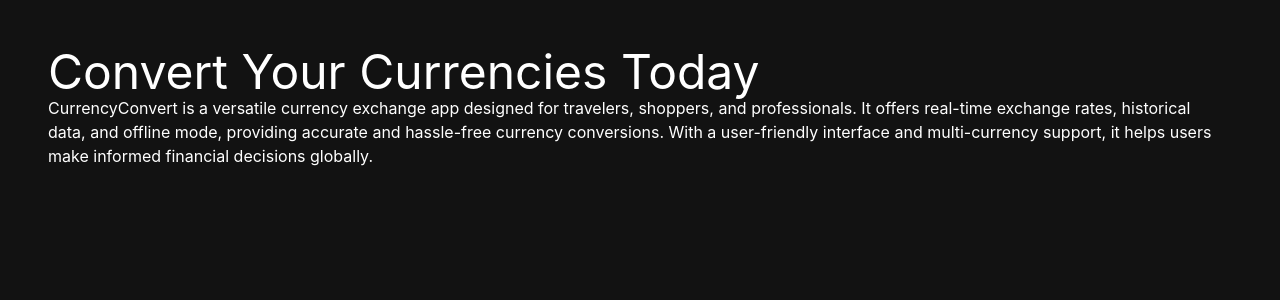
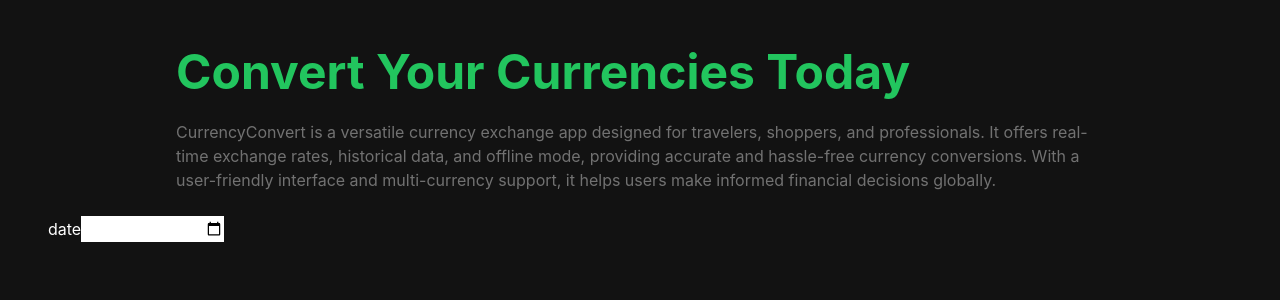
Before and after one commit to Shavidu-Keshan/client, a React (Create React App) app: page / in a window 1280 px wide. Shown: the top 300 px of the page. Built offline with nearby package versions, Linux system fonts and the light colour scheme.

Commit message:
i add date tab

```diff
--- a/src/pages/MainPage.js
+++ b/src/pages/MainPage.js
@@ -2,7 +2,19 @@
 
 export default function MainPage() {
   return <div>
-    <h1 className="text-5xl"> Convert Your Currencies Today</h1>
-    <p>CurrencyConvert is a versatile currency exchange app designed for travelers, shoppers, and professionals. It offers real-time exchange rates, historical data, and offline mode, providing accurate and hassle-free currency conversions. With a user-friendly interface and multi-currency support, it helps users make informed financial decisions globally.</p>
+    <h1 className="lg:mx-32 text-5xl font-bold text-green-500"> Convert Your Currencies Today</h1>
+    <p className=' lg:mx-32 opacity-40 py-6'>CurrencyConvert is a versatile currency exchange app designed for travelers, shoppers, and professionals. It offers real-time exchange rates, historical data, and offline mode, providing accurate and hassle-free currency conversions. With a user-friendly interface and multi-currency support, it helps users make informed financial decisions globally.</p>
+
+    <div>
+       <section>
+        <form>
+            <div>
+                <label htmlFor="">date</label>
+                <input type='date'/>
+            </div>
+        </form>
+
+        </section>
+    </div>
   </div>
 }
```
